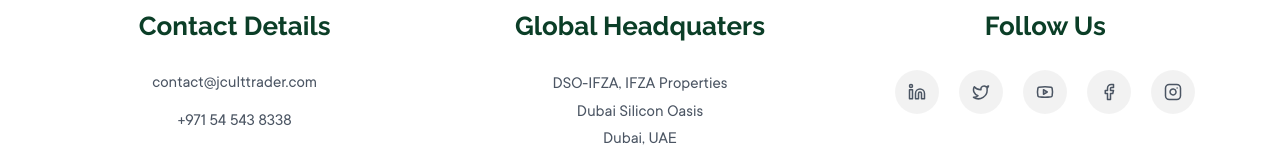
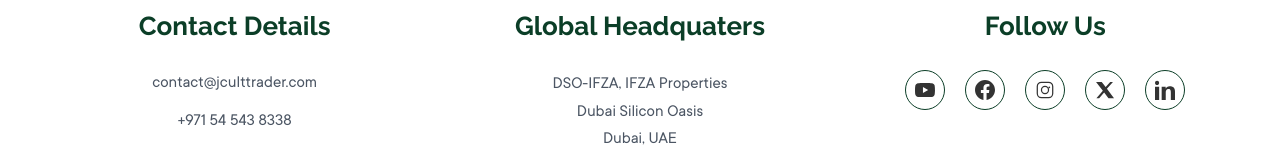
Before and after one commit to CodeWhiz-101/Jcult, a Next.js app: page /contact in a window 1280 px wide. Shown: the part 777-941 px from the top of the page. Built offline with nearby package versions, Linux system fonts and the light colour scheme.

Commit message:
chore: force vercel rebuild

```diff
--- a/src/app/contact/page.tsx
+++ b/src/app/contact/page.tsx
@@ -1,14 +1,6 @@
 'use client';
 
 import { useEffect, useState } from 'react';
-import LuxuryButton from '@/components/ui/LuxuryButton';
-import {
-  Linkedin,
-  Twitter,
-  Youtube,
-  Facebook,
-  Instagram,
-} from 'lucide-react';
 
 export default function Contact() {
   const [mounted, setMounted] = useState(false);
@@ -90,38 +82,73 @@ export default function Contact() {
 
 
       {/* ================= FOLLOW US ================= */}
+  {/* ================= FOLLOW US ================= */}
 <div>
   <h3 className="text-[26px] font-brand font-bold text-[var(--brand-green-1)] mb-6">
     Follow Us
   </h3>
 
   <div className="flex justify-center gap-5 flex-wrap">
-
     {[
-            { Icon: Linkedin, link: "#" },
-            { Icon: Twitter, link: "#" },
-            { Icon: Youtube, link: "#" },
-            { Icon: Facebook, link: "#" },
-            { Icon: Instagram, link: "#" },
-          ].map(({ Icon, link }, i) => (
+      {
+        label: 'YouTube',
+        svg: (
+          <svg className="w-5 h-5" viewBox="0 0 24 24" fill="currentColor">
+            <path d="M23.498 6.186a3.016 3.016 0 0 0-2.122-2.136C19.505 3.545 12 3.545 12 3.545s-7.505 0-9.377.505A3.017 3.017 0 0 0 .502 6.186C0 8.07 0 12 0 12s0 3.93.502 5.814a3.016 3.016 0 0 0 2.122 2.136c1.871.505 9.376.505 9.376.505s7.505 0 9.377-.505a3.015 3.015 0 0 0 2.122-2.136C24 15.93 24 12 24 12s0-3.93-.502-5.814zM9.545 15.568V8.432L15.818 12l-6.273 3.568z"/>
+          </svg>
+        ),
+      },
+      {
+        label: 'Facebook',
+        svg: (
+          <svg className="w-5 h-5" viewBox="0 0 24 24" fill="currentColor">
+            <path d="M24 12.073c0-6.627-5.373-12-12-12s-12 5.373-12 12c0 5.99 4.388 10.954 10.125 11.854v-8.385H7.078v-3.47h3.047V9.43c0-3.007 1.792-4.669 4.533-4.669 1.312 0 2.686.235 2.686.235v2.953H15.83c-1.491 0-1.956.925-1.956 1.874v2.25h3.328l-.532 3.47h-2.796v8.385C19.612 23.027 24 18.062 24 12.073z"/>
+          </svg>
+        ),
+      },
+      {
+        label: 'Instagram',
+        svg: (
+          <svg className="w-5 h-5" viewBox="0 0 24 24" fill="currentColor">
+            <path d="M7.75 2h8.5A5.75 5.75 0 0 1 22 7.75v8.5A5.75 5.75 0 0 1 16.25 22h-8.5A5.75 5.75 0 0 1 2 16.25v-8.5A5.75 5.75 0 0 1 7.75 2zm0 1.5A4.25 4.25 0 0 0 3.5 7.75v8.5A4.25 4.25 0 0 0 7.75 20.5h8.5a4.25 4.25 0 0 0 4.25-4.25v-8.5A4.25 4.25 0 0 0 16.25 3.5h-8.5zM12 7a5 5 0 1 1 0 10a5 5 0 0 1 0-10zm0 1.5a3.5 3.5 0 1 0 0 7a3.5 3.5 0 0 0 0-7zm5.25-.75a1 1 0 1 1 0 2a1 1 0 0 1 0-2z"/>
+          </svg>
+        ),
+      },
+      {
+        label: 'X',
+        svg: (
+          <svg className="w-5 h-5" viewBox="0 0 24 24" fill="currentColor">
+            <path d="M18.244 2.25h3.308l-7.227 8.26 8.502 11.24H16.17l-5.214-6.817L4.99 21.75H1.68l7.73-8.835L1.254 2.25H8.08l4.713 6.231z"/>
+          </svg>
+        ),
+      },
+      {
+        label: 'LinkedIn',
+        svg: (
+          <svg className="w-5 h-5" viewBox="0 0 24 24" fill="currentColor">
+            <path d="M4.98 3.5C4.98 4.88 3.88 6 2.5 6S0 4.88 0 3.5S1.12 1 2.5 1s2.48 1.12 2.48 2.5zM0 8h5v16H0zM8 8h4.8v2.2h.07c.67-1.27 2.3-2.6 4.73-2.6C22.4 7.6 24 10.1 24 14.1V24h-5v-8.5c0-2.03-.04-4.64-2.83-4.64c-2.83 0-3.27 2.21-3.27 4.5V24H8z"/>
+          </svg>
+        ),
+      },
+    ].map((item, i) => (
       <a
         key={i}
-              href={link}
+        href="#"
+        aria-label={item.label}
         className="
-                w-11 h-11
+          w-10 h-10
           flex items-center justify-center
           rounded-full
-                bg-black/5
-                text-[#4B5563]
+          border border-[var(--brand-green-1)]
+          text-black/80
+          hover:text-primary
+          hover:border-primary
           transition-all duration-300
-                hover:bg-[var(--brand-green-1)]
-                hover:text-white
         "
       >
-              <Icon size={18} />
+        {item.svg}
       </a>
     ))}
-
   </div>
 </div>
 
```
Also changed, not shown: 1 other file (tests, documents, lock files or other folders). Lines whose indentation alone changed are shown as unchanged.
